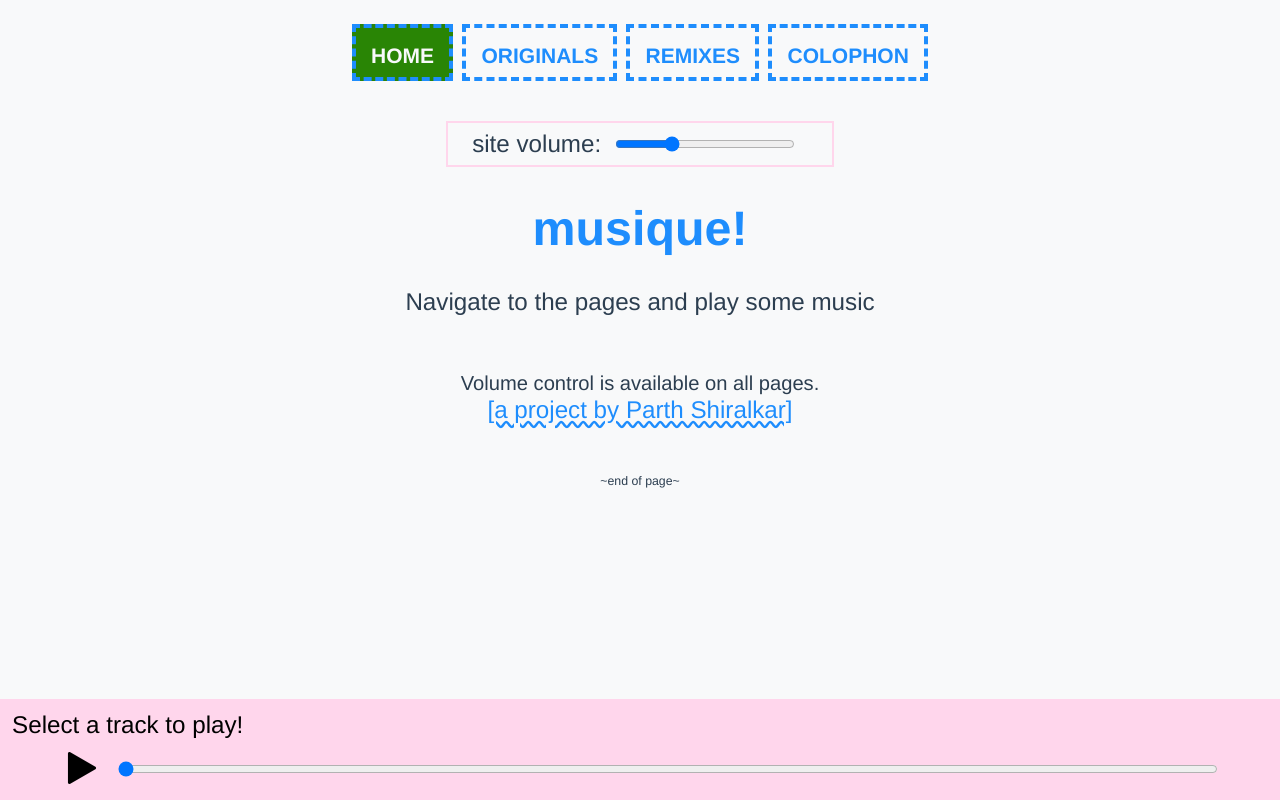
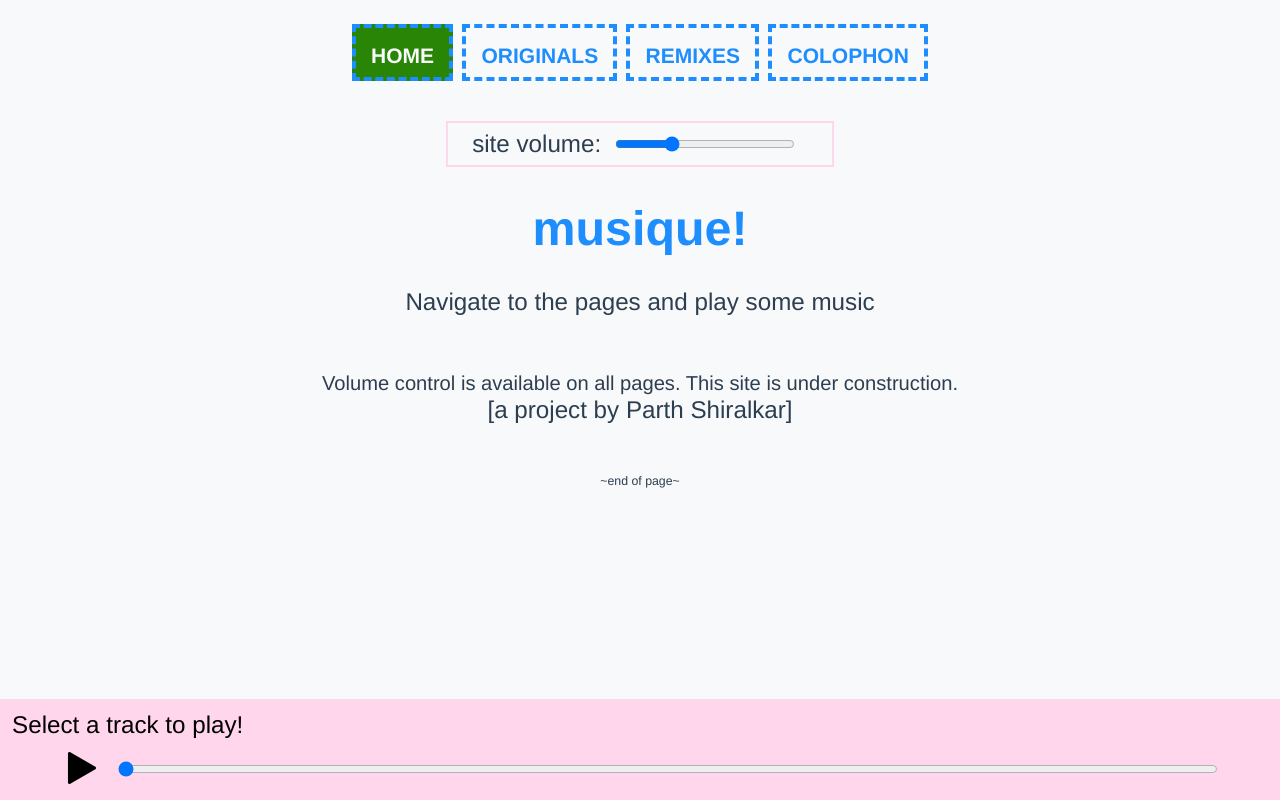
Before and after one commit to partheus/music, a Vue app: page / in a window 1280 px wide. Built offline with nearby package versions, Linux system fonts and the light colour scheme.

Commit message:
Fix frontmatter

```diff
--- a/src/views/HomePage.vue
+++ b/src/views/HomePage.vue
@@ -3,9 +3,9 @@
     <h1>musique!</h1>
     <p>Navigate to the pages and play some music</p>
     <br>
-    <small>Volume control is available on all pages.</small>
+    <small>Volume control is available on all pages. This site is under construction.</small>
     <br>
-    <router-link to="/colophon">[a project by Parth Shiralkar]</router-link>
+    [a project by Parth Shiralkar]
     <!-- Other content for Home page -->
   </div>
 </template>
```
